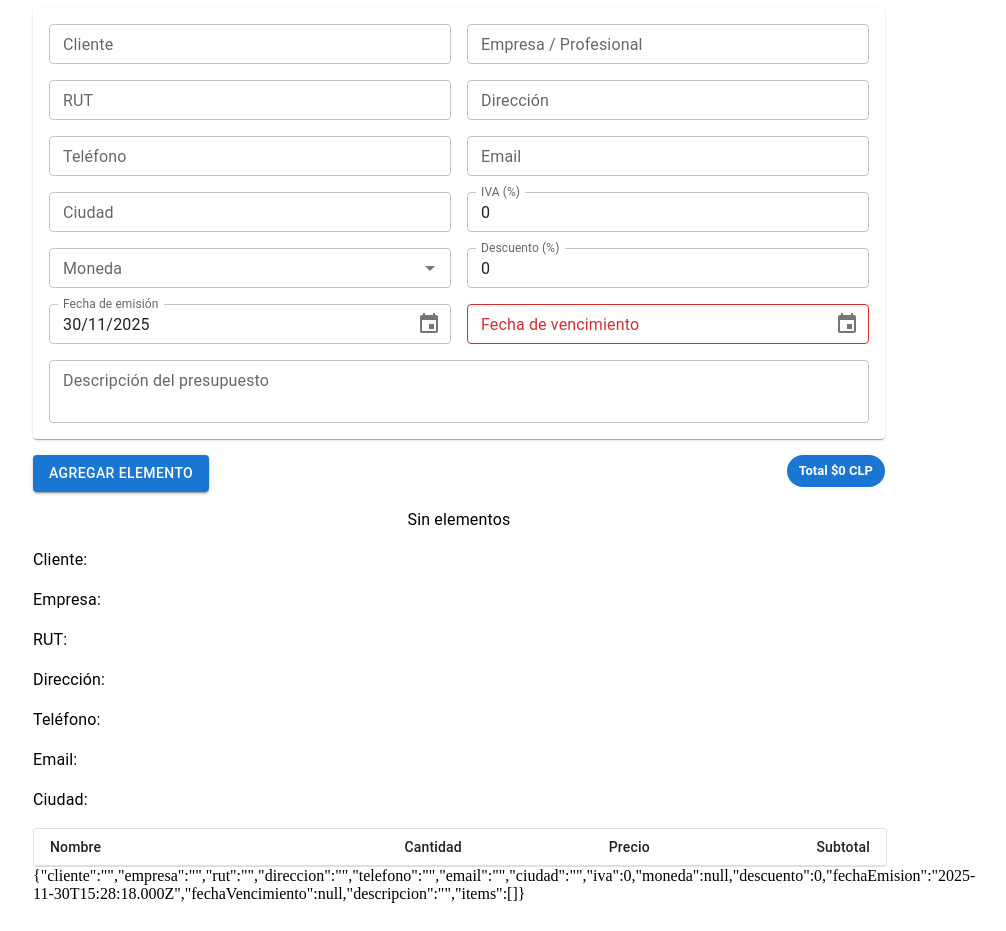
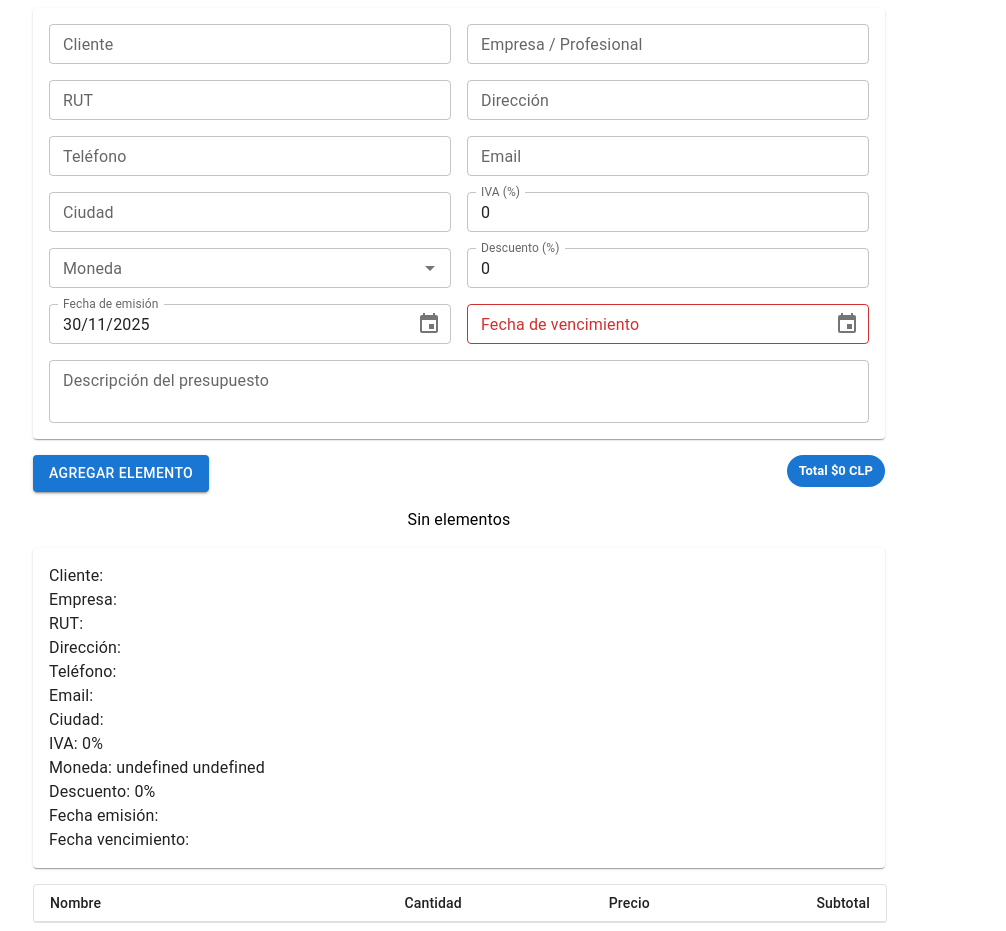
Before and after one commit to rodrigoverasantis/presupuestador-react-mui, a React (Vite) app: page / in a window 1280 px wide. Shown: the whole page, without its empty margins (181-1187 px from the left). Built offline with nearby package versions, Linux system fonts and the light colour scheme.

Commit message:
feat: Actualización para incluir todos los campos del formulario.

```diff
--- a/src/components/Preview.tsx
+++ b/src/components/Preview.tsx
@@ -1,5 +1,3 @@
-import { useMemo } from "react";
-import { Page, Text, Document, StyleSheet, PDFViewer, Image, View } from "@react-pdf/renderer";
 import type { ItemInterface, PreviewPropsInterface } from "../interfaces";
 import { FormatoFecha, FormatoDinero } from "../utils";
 import { Paper, Table, TableBody, TableCell, TableContainer, TableHead, TableRow, Typography } from "@mui/material";
@@ -9,6 +7,7 @@ export default function Preview(props: PreviewPropsInterface) {
 
   return (
     <>
+      <Paper sx={{ p: 2 }}>
         <Typography>{`Cliente: ${props.form.cliente}`}</Typography>
         <Typography>{`Empresa: ${props.form.empresa}`}</Typography>
         <Typography>{`RUT: ${props.form.rut}`}</Typography>
@@ -16,9 +15,14 @@ export default function Preview(props: PreviewPropsInterface) {
         <Typography>{`Teléfono: ${props.form.telefono}`}</Typography>
         <Typography>{`Email: ${props.form.email}`}</Typography>
         <Typography>{`Ciudad: ${props.form.ciudad}`}</Typography>
+        <Typography>{`IVA: ${props.form.iva}%`}</Typography>
+        <Typography>{`Moneda: ${props.form.moneda?.label} ${props.form.moneda?.value}`}</Typography>
+        <Typography>{`Descuento: ${props.form.descuento}%`}</Typography>
+        <Typography>{`Fecha emisión: ${FormatoFecha(props.form.fechaEmision)}`}</Typography>
+        <Typography>{`Fecha vencimiento: ${FormatoFecha(props.form.fechaVencimiento)}`}</Typography>
+      </Paper>
 
       <TableComponent items={props.form.items} />
-      {JSON.stringify(props.form)}
     </>
   );
 }
```
Lines whose indentation alone changed are shown as unchanged.
